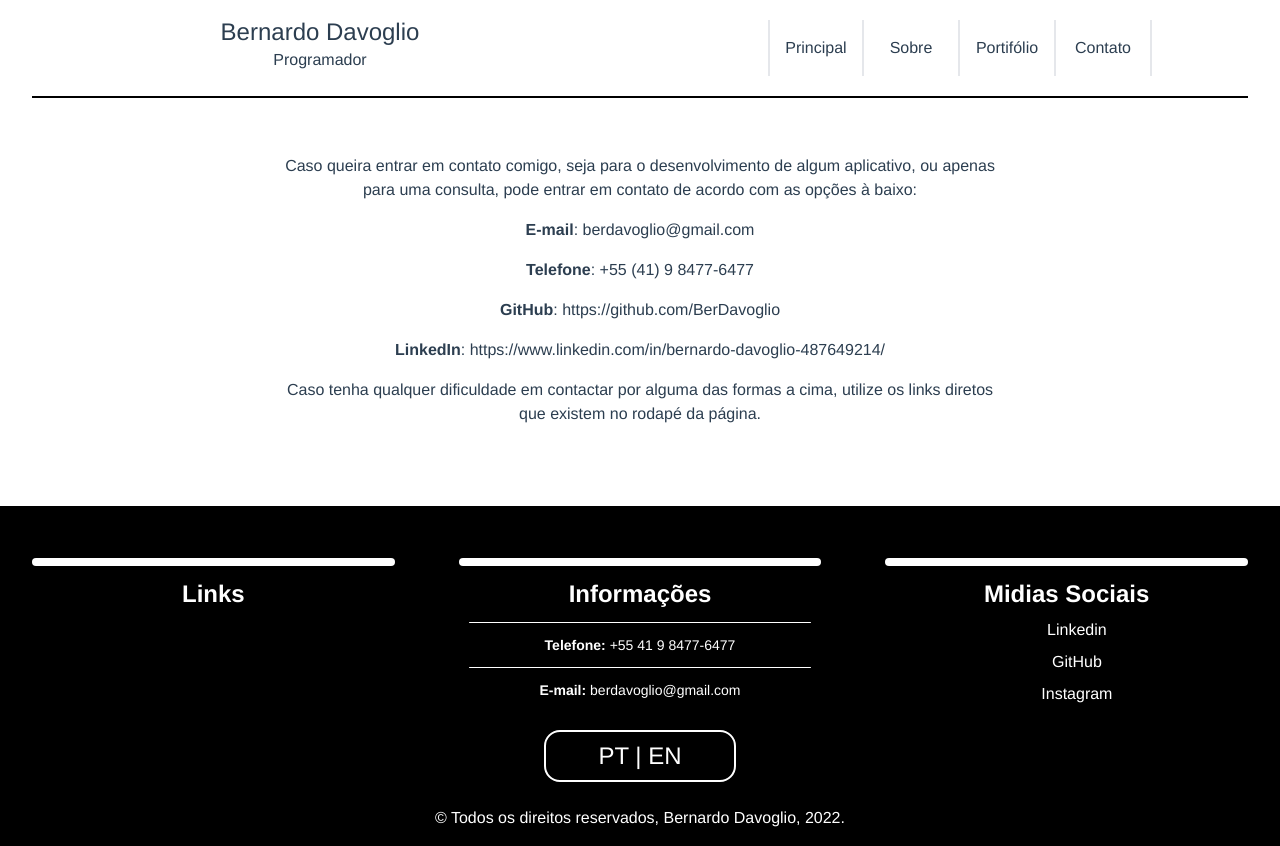
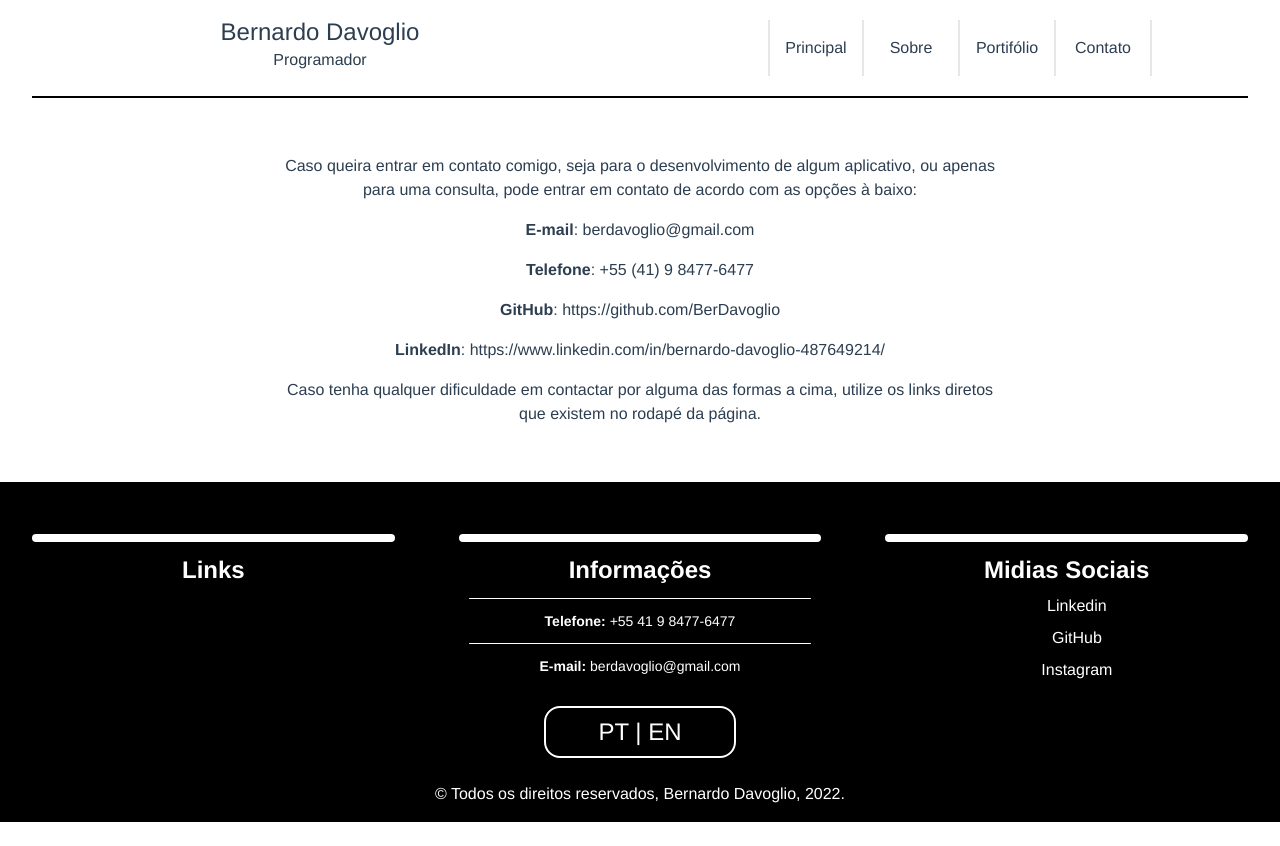
Before and after one commit to BerDavoglio/portfolio_front_v1, a Vue app: page /contact in a window 1280 px wide. After the commit the page ends 822 px from the top, so only its background shows below. Built offline with nearby package versions, Linux system fonts and the light colour scheme; some icons are missing.

Commit message:
Fix some margin in ContactView

```diff
--- a/src/views/ContactView.vue
+++ b/src/views/ContactView.vue
@@ -1,5 +1,5 @@
 <template>
-  <div className="h-[23rem] max-w-3xl mx-auto p-4 mt-10">
+  <div className="max-w-3xl mx-auto p-4 my-10">
     {{ $t('contact.title') }}
     <div className="mt-4"><strong>E-mail</strong>: berdavoglio@gmail.com</div>
     <div className="mt-4"><strong>Telefone</strong>: +55 (41) 9 8477-6477</div>
```
